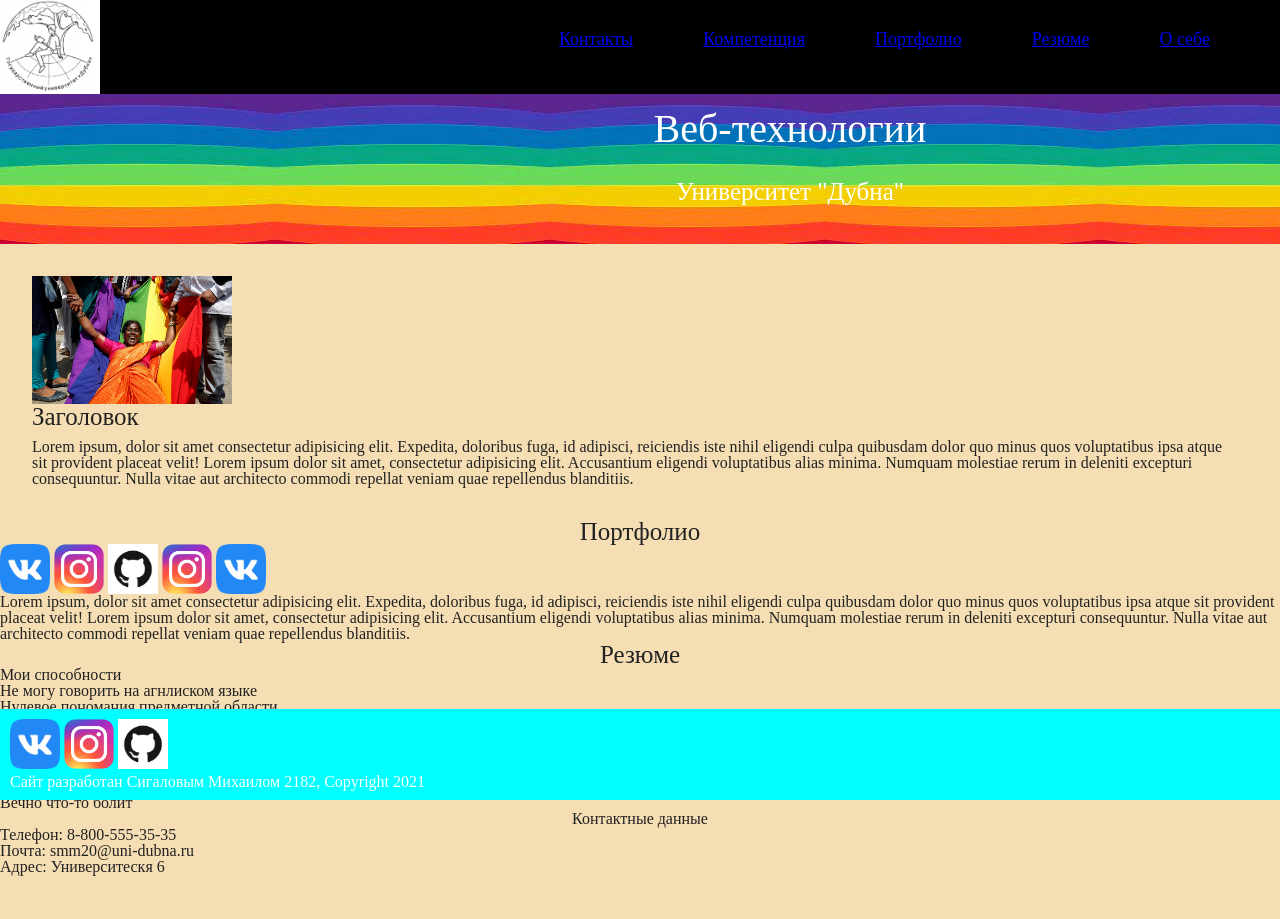
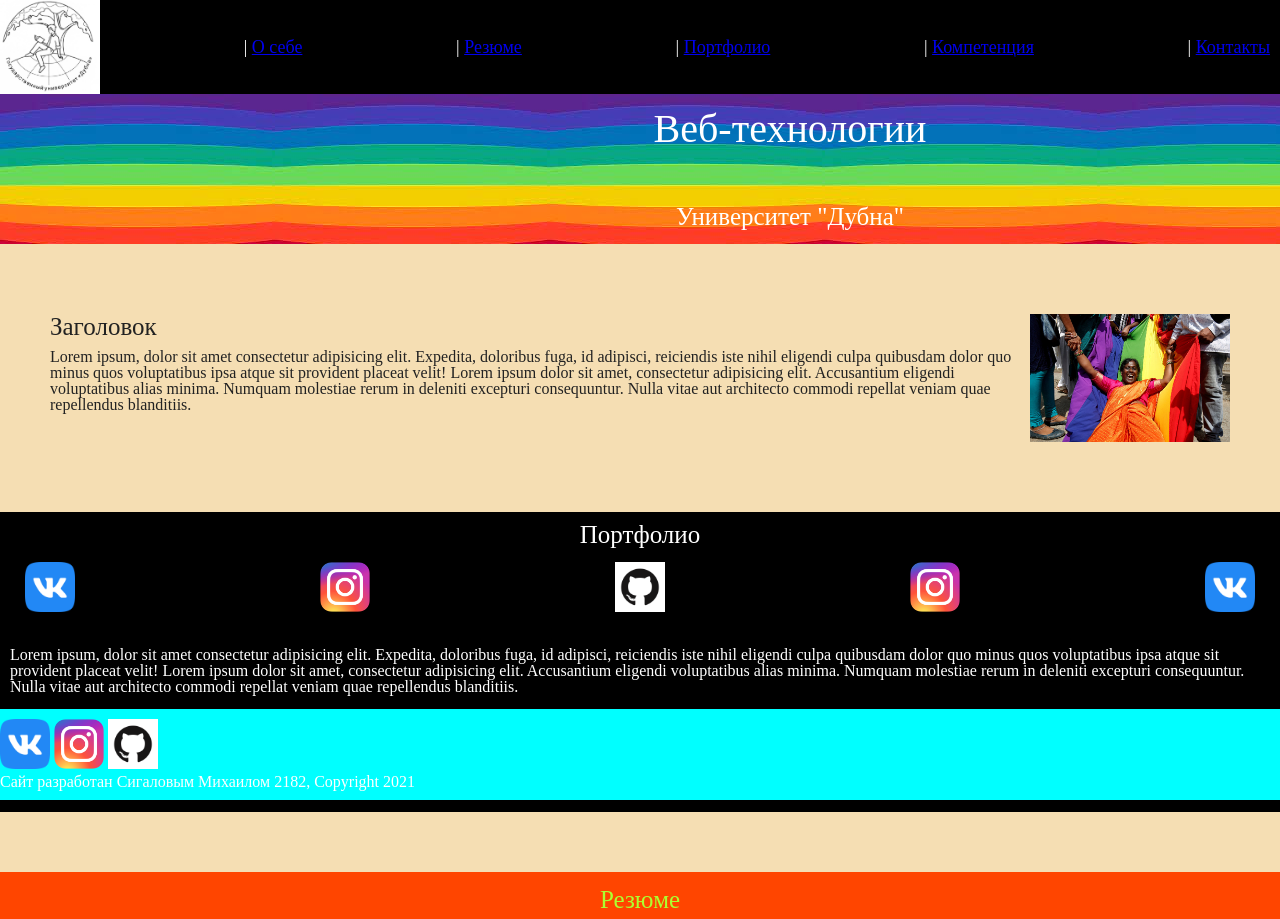
Before and after one commit to Flaschix/Flaschix.github.io, a plain HTML site: page src/index.html in a window 1280 px wide. Shown: the top 919 px of the page. Drawn offline with Linux system fonts and the light colour scheme.

Commit message:
Add files via upload

```diff
--- a/css/style.css
+++ b/css/style.css
@@ -10,17 +10,34 @@ h3 {
     font-size: 25px;
 }
 
+h4{
+    font-size: 18px;
+    padding: 5px;
+}
+
+ul{
+    list-style-type: disc;
+}
+
 .background-color-dark{
     background-color: black;
     color: white;
 }
 
+.nav-flex{
+    display: flex;
+    flex-direction: row;
+    align-items: center;
+    justify-content: space-between;
+    list-style-type: none;
+}
+
+.nav-flex > li:before {content: '| ';}
+
 .nav-flex-item{
-    position: relative;
     text-align: center;
-    float: right;
-    margin-right: 70px;
-    top: 30px;
+    margin: 30px 10px;
+    margin-left: auto;
     font-size: 18px;
 }
 
@@ -28,27 +45,107 @@ h3 {
     height: 150px;
     width: 100%;
     background-image: url(../assets/back.jpg);
+    display: flex;
+    flex-direction: column;
+    align-items: center;
+    justify-content: space-between;
+}
+
+.compBox{
+    padding: 10px;
+}
+
+.competions{
+    margin-top: 60px;
+    background-color: black;
+    color: white;
+    height: 300px;
+    width: 100%;
+}
+
+.resumeBox{
+    margin-top: 60px;
+    background-color: orangered;
+    color: greenyellow;
+    height: 150px;
+    width: 100%;
+    padding: 15px 0;
+}
+
+.contactBox{
+    margin-top: 60px;
+    background-color: plum;
+    color: darkred;
+    height: 50px;
+    width: 100%;
+    padding: 15px 0;
+}
+
+.contactP{
+    display: flex;
+    padding: 10px;
+    flex-direction: row;
+    flex-wrap: nowrap;
+    justify-content: center;
+}
+
+.resumedivs{
+    padding: 10px;
+    display: flex;
+    flex-direction: row;
+    flex-wrap: nowrap;
+    justify-content: center;
+}
+
+.resumeChild + .resumeChild{
+    margin-left: 10%;
+}
+
+.flexP + .flexP{
+    margin-left: 10%;
+}
+
+
+.pictureComp{
+    display: flex;
+    flex-direction: row;
+    flex-wrap: wrap;
+    justify-content: space-between;
+    padding: 15px;
+    margin-bottom: 20px;
 }
 
 .header-item{
     padding: 15px;
-    text-align: center;
     color: white;
     margin-left: 300px;
-
 }
 
 .warpper{
     max-width: 1200px;
-    margin: 0px;
-    height: 100%;
-    padding: 2em 2em 2em 2em;
+    margin: 60px auto;
+    display: flex;
+    align-items: center;
+    justify-content: space-between;
+    margin-bottom: 30px;
+}
+
+.picture{
+    margin:0;
+    float:right;
+    max-width:100%;
+    height:auto;
+}
+
+.flex-row-div{
+    flex: 1 1 200px;
+    padding: 10px;
 }
 
 .foot{
     position: fixed;
     left: 0; bottom: 0;
-    padding: 10px;
+    padding: 10px 0;
     background: aqua;
     color: #fff;
     width: 100%;
```
